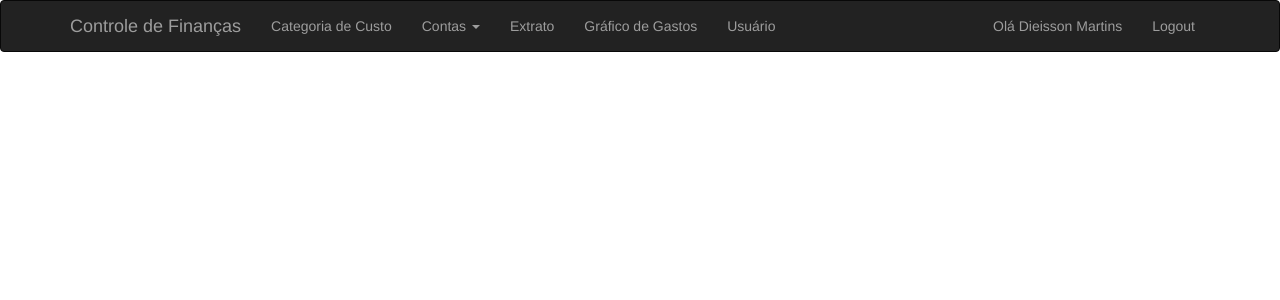
After one commit to dieissonmartins/money-control, a PHP site: template templates/layout.html.twig in a window 1280 px wide. The commit adds this page. Shown: the top 300 px of the page. Run offline with PHP 8.4, Linux system fonts and the light colour scheme; the template is opened without the code that fills it, so the values that code supplies are empty; some libraries are stand-ins or nearby versions.

Commit message:
created layout home default

```diff
--- /dev/null
+++ b/templates/layout.html.twig
@@ -0,0 +1,53 @@
+<!DOCTYPE html>
+<html lang="en">
+<head>
+    <meta charset="UTF-8">
+    <title>Controle de Finanças</title>
+    <link rel="stylesheet" href="https://maxcdn.bootstrapcdn.com/bootstrap/3.3.7/css/bootstrap.min.css">
+</head>
+<body>
+    <nav class="navbar navbar-default navbar-inverse">
+        <div class="container">
+            <div class="navbar-header">
+
+                <button type="button" class="navbar-toggle collapsed" data-toggle="collapse"
+                        data-target="#app-navbar-collapse">
+                    <span class="sr-only">Toggle Navigation</span>
+                    <span class="icon-bar"></span>
+                    <span class="icon-bar"></span>
+                    <span class="icon-bar"></span>
+                </button>
+
+                <a class="navbar-brand" href="#">
+                    Controle de Finanças
+                </a>
+            </div>
+
+            <div class="collapse navbar-collapse" id="app-navbar-collapse">
+                <ul class="nav navbar-nav">
+                    <li><a href="#">Categoria de Custo</a></li>
+                    <li class="dropdown">
+                        <a href="#" class="dropdown-toggle" data-toggle="dropdown" role="button" aria-haspopup="true" aria-expanded="false">
+                            Contas <span class="caret"></span>
+                        </a>
+                        <ul class="dropdown-menu">
+                            <li><a href="#">Contas a pagar</a></li>
+                            <li><a href="#">Contas a receber</a></li>
+                        </ul>
+                    </li>
+                    <li><a href="#">Extrato</a></li>
+                    <li><a href="#">Gráfico de Gastos</a></li>
+                    <li><a href="#">Usuário</a></li>
+                </ul>
+
+                <ul class="nav navbar-nav navbar-right">
+                    <li><a>Olá Dieisson Martins</a></li>
+                    <li><a href="#">Logout</a></li>
+                </ul>
+            </div>
+        </div>
+    </nav>
+    <script src="https://ajax.googleapis.com/ajax/libs/jquery/1.12.4/jquery.min.js"></script>
+    <script src="https://maxcdn.bootstrapcdn.com/bootstrap/3.3.7/js/bootstrap.min.js"></script>
+</body>
+</html>
--- a/templates/teste.html.twig
+++ /dev/null
@@ -1 +0,0 @@
-<h1>teste: {{ name }}</h1>
```
Also changed, not shown: public/index.php (+1 -16 lines).
